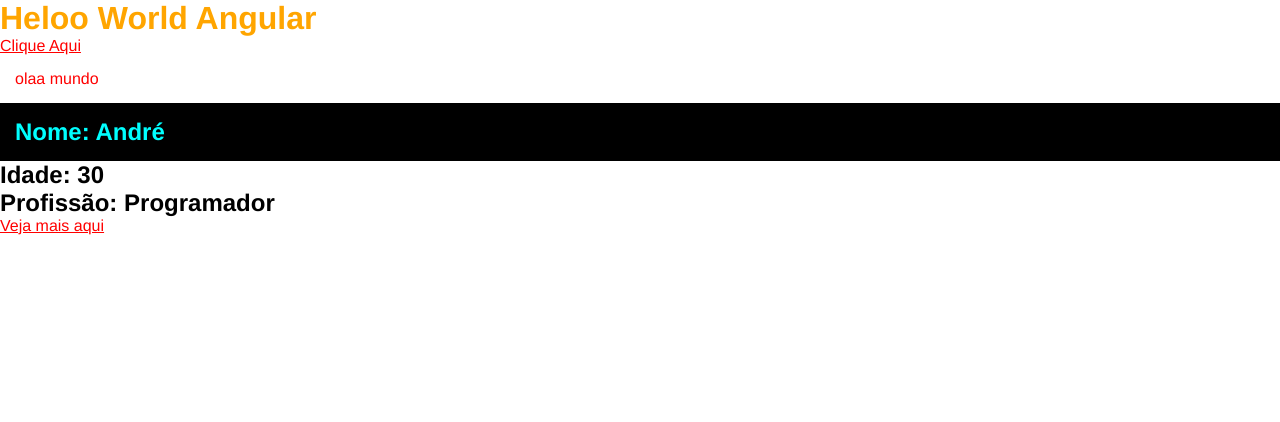
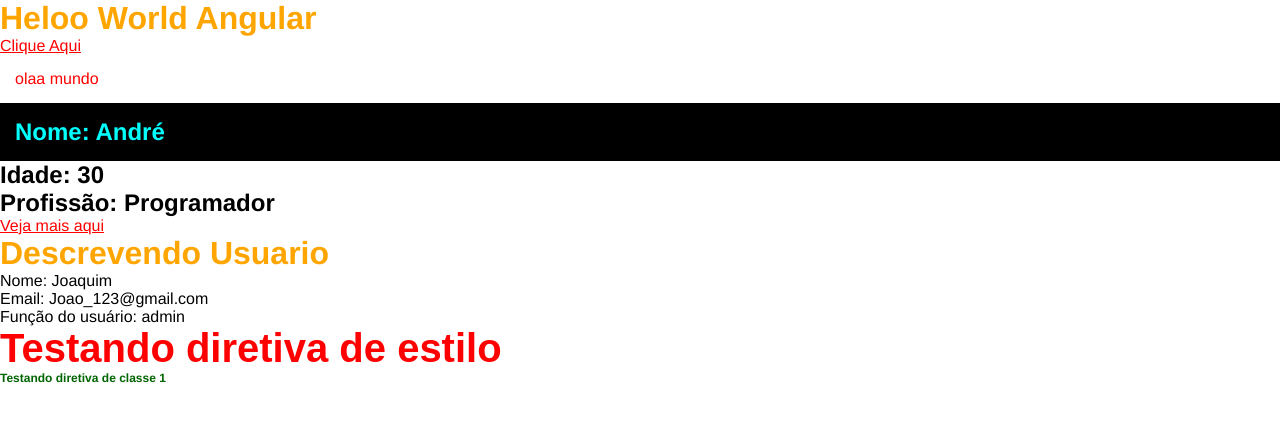
Before and after one commit to andre010101/Angular-13, an Angular app in the folder curso-angular/: page / in a window 1280 px wide. Shown: the top 422 px of the page. Built offline with nearby package versions, Linux system fonts and the light colour scheme.

Commit message:
Diretivas

```diff
--- a/curso-angular/src/app/app.component.html
+++ b/curso-angular/src/app/app.component.html
@@ -4,3 +4,5 @@
 </div>
 <p>olaa mundo</p>
 <app-first-component></app-first-component>
+<app-parent-data [name]="userNane" [userData]="userData"></app-parent-data>
+<app-directives></app-directives>
--- a/curso-angular/src/app/app.component.ts
+++ b/curso-angular/src/app/app.component.ts
@@ -6,5 +6,11 @@
   styleUrls: ['./app.component.css']
 })
 export class AppComponent {
+  userNane = 'Joaquim';
+
+  userData = {
+    email:'Joao_123@gmail.com',
+    role: 'admin',
+  }
   title = 'curso-angular';
 }
--- a/curso-angular/src/app/app.module.ts
+++ b/curso-angular/src/app/app.module.ts
@@ -3,11 +3,15 @@
 
 import { AppComponent } from './app.component';
 import { FirstComponentComponent } from './components/first-component/first-component.component';
+import { ParentDataComponent } from './components/parent-data/parent-data.component';
+import { DirectivesComponent } from './components/directives/directives.component';
 
 @NgModule({
   declarations: [
     AppComponent,
-    FirstComponentComponent
+    FirstComponentComponent,
+    ParentDataComponent,
+    DirectivesComponent
   ],
   imports: [
     BrowserModule
--- /dev/null
+++ b/curso-angular/src/app/components/directives/directives.component.css
@@ -0,0 +1,7 @@
+  .small-title {
+    font-size: 12px;
+  }
+
+.green-title{
+    color:darkgreen;
+}
--- /dev/null
+++ b/curso-angular/src/app/components/directives/directives.component.html
@@ -0,0 +1,4 @@
+<h2 [ngStyle]="{ 'font-size': size + 'px', 'font-family': font, color: color }">
+    Testando diretiva de estilo
+</h2>
+<h2 [ngClass]="classes">Testando diretiva de classe 1</h2>
--- /dev/null
+++ b/curso-angular/src/app/components/directives/directives.component.ts
@@ -0,0 +1,14 @@
+import { Component } from '@angular/core';
+
+@Component({
+  selector: 'app-directives',
+  templateUrl: './directives.component.html',
+  styleUrls: ['./directives.component.css']
+})
+export class DirectivesComponent {
+size = 40;
+font = 'Arial';
+color = 'red';
+
+classes = ['green-title', 'small-title']
+}
--- /dev/null
+++ b/curso-angular/src/app/components/parent-data/parent-data.component.html
@@ -0,0 +1,4 @@
+<h1>Descrevendo Usuario</h1>
+<p>Nome: {{ name }}</p>
+<p>Email: {{ userData.email }}</p>
+<p>Função do usuário: {{ userData.role }}</p>
```
Also changed, not shown: curso-angular/src/app/components/parent-data/parent-data.component.ts (added, +11 -0 lines), curso-angular/src/app/components/parent-data/parent-data.component.css (added), 2 other files (tests, documents, lock files or other folders).
